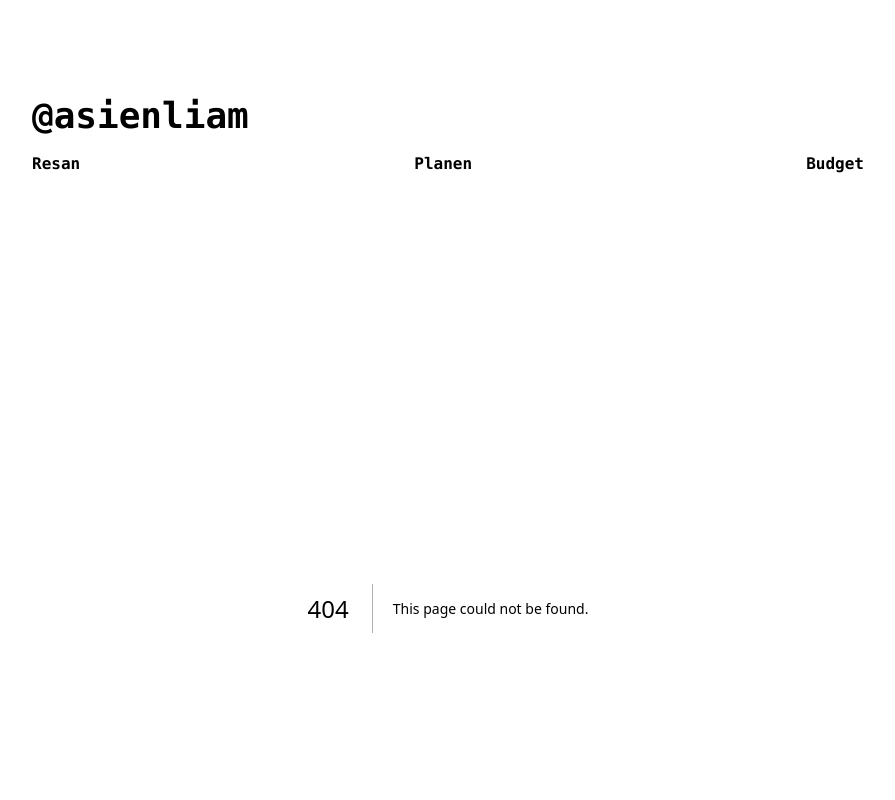
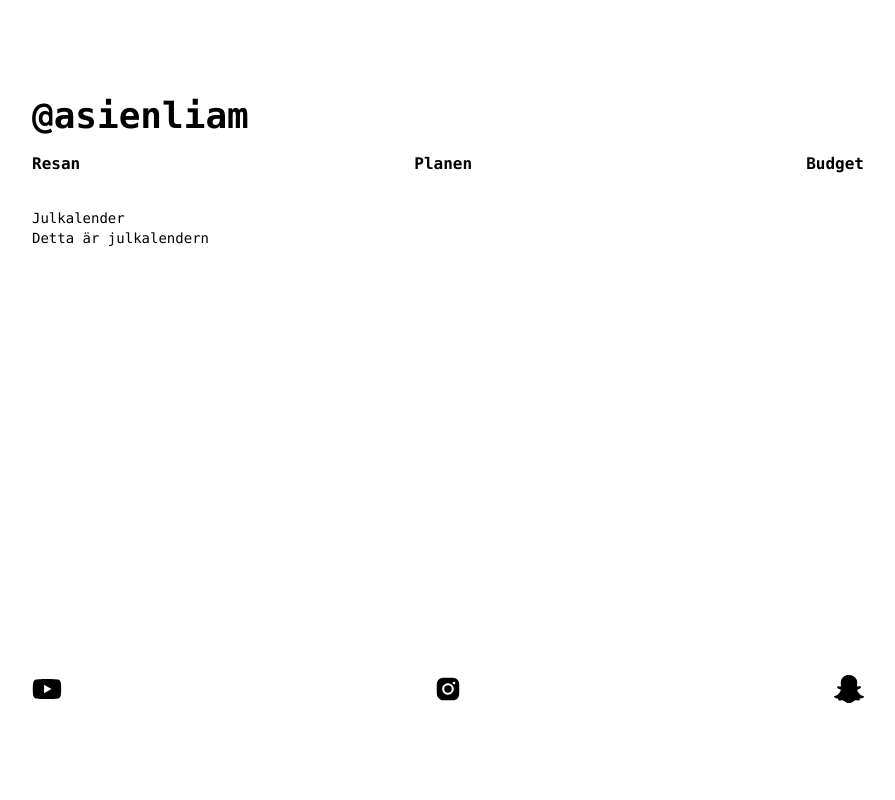
Before and after one commit to liamcco/asienliam, a Next.js app: page /julkalender in a window 1280 px wide. Before the commit this address had no page. Shown: the top 800 px of the page, without its empty margins (192-1087 px from the left). Built offline with nearby package versions, Linux system fonts and the light colour scheme.

Commit message:
initial julkalender

```diff
--- /dev/null
+++ b/app/julkalender/page.tsx
@@ -0,0 +1,8 @@
+export default function Julkalender() {
+  return (
+    <div>
+      <h1>Julkalender</h1>
+      <p>Detta är julkalendern</p>
+    </div>
+  );
+}
```
